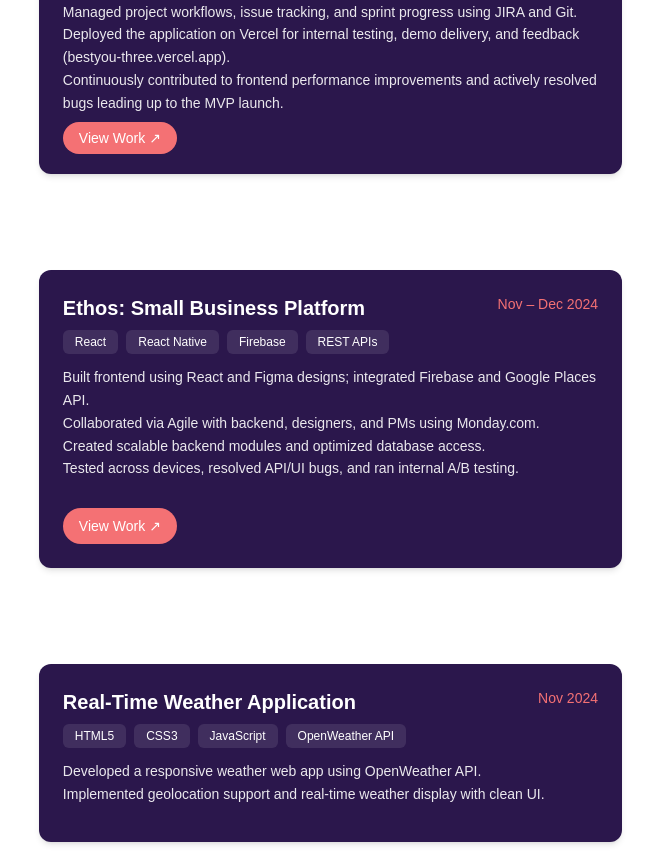
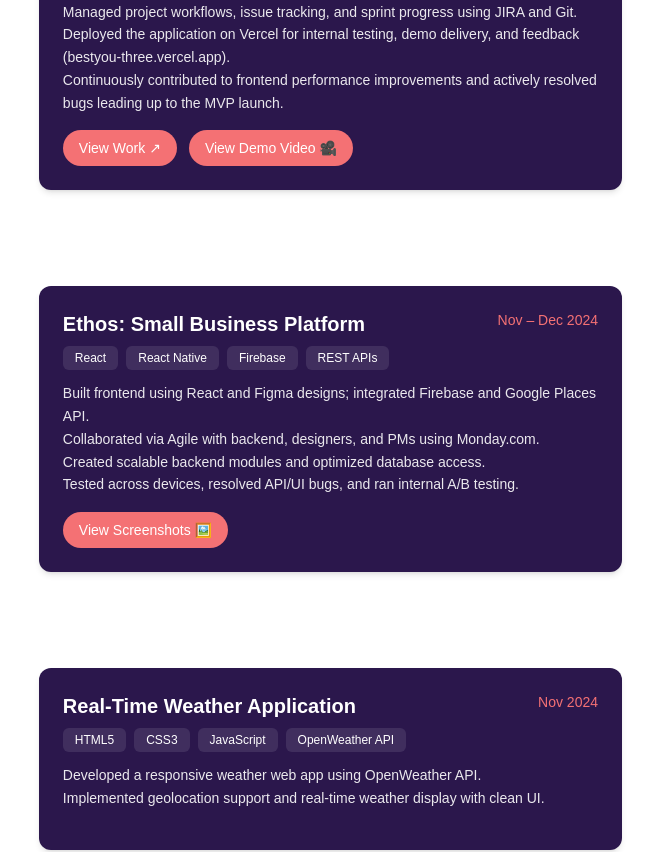
Before and after one commit to VaishnaviNalla2/my-portfolio-vercel, a Next.js app: page / in a window 1280 px wide. Shown: the part 3000-3852 px from the top of the page, without its empty margins (634-1280 px from the left). Built offline with nearby package versions, Linux system fonts and the light colour scheme.

Commit message:
Projects: modal MP4 playback for Whisper AI & Profile Optimizer; update buttons

```diff
--- a/src/components/Projects.tsx
+++ b/src/components/Projects.tsx
@@ -1,26 +1,36 @@
-"use client"
+"use client";
 
-import { useRef, useState } from "react"
-import { motion, useScroll, useTransform } from "framer-motion"
+import { useState } from "react";
+import { motion } from "framer-motion";
 
-const projects = [
+// ----------------- Types ------------------
+interface Project {
+  title: string;
+  date: string;
+  tech: string[];
+  description: string;
+  link?: string;           // Live site
+  video?: string;          // MP4 in /public (served from /videos/..)
+  pdf?: string;            // Document URL
+  screenshots?: string[];  // Image URLs
+}
 
+// ----------------- Data ------------------
+const projects: Project[] = [
   {
     title: "Whisper AI – Privacy-First Emotional Support Chat Interface",
     date: "May 2025 – Present",
-    tech: ["React", "JavaScript", "REST APIs", "Firebase", "Vercel",
-    "Webpack", "OpenAI API", "Agile"],
+    tech: ["React", "JavaScript", "REST APIs", "Firebase", "Vercel", "Webpack", "OpenAI API", "Agile"],
     description: `Designed and built a responsive, multi-page chat interface in React for anonymous journaling and real-time AI-powered support.
 Integrated OpenAI's GPT-based LLM via RESTful APIs to detect emotional abuse patterns and provide empathetic guidance.
 Implemented anonymous session handling, emotion check logic, and a Safe Exit mechanism using Firebase Authentication and Firestore.
 Developed dynamic, accessible UI components including modal dialogs, alert banners, and emotion feedback prompts based on Figma designs.
 Collaborated in an Agile environment with UI/UX designers, backend developers, and AI engineers to iterate on features and improve user experience.
-    Deployed the application to Vercel for internal testing and feedback, ensuring rapid iteration and fast feedback loops.
+Deployed the application to Render for internal testing and feedback, ensuring rapid iteration and fast feedback loops.
 Actively contributed to frontend performance improvements, accessibility compliance, and privacy-focused interactions throughout development.`,
     link: "https://kyrahai.onrender.com/whisper-ai/",
-    video: "https://drive.google.com/file/d/1qV5eRZXLbkEmRcONkMSo386Vz6hllyYJ/view?usp=sharing"
-
-
+    // Your exact file (spaces URL-encoded). File must be at: /public/videos/Kyrah ai Recording 2025-09-26 180406.mp4
+    video: "/videos/Kyrah%20ai%20Recording%202025-09-26%20180406.mp4",
   },
   {
     title: "AI-Driven Profile Optimizer Metrics Dashboard",
@@ -34,10 +44,9 @@ const projects = [
 Deployed the application on Vercel for internal testing, demo delivery, and feedback (bestyou-three.vercel.app).
 Continuously contributed to frontend performance improvements and actively resolved bugs leading up to the MVP launch.`,
     link: "https://bestyou-three.vercel.app",
-    video: "/videos/AIPMBootcampDemo.mp4"
-
+    // TODO: replace with your real file name in /public/videos
+    video: "/videos/AIPMBootcampDemo.mp4",
   },
-
   {
     title: "Ethos: Small Business Platform",
     date: "Nov – Dec 2024",
@@ -46,16 +55,15 @@ const projects = [
 Collaborated via Agile with backend, designers, and PMs using Monday.com.
 Created scalable backend modules and optimized database access.
 Tested across devices, resolved API/UI bugs, and ran internal A/B testing.`,
-    screenshots: ["/images/ethos-1.png", "/images/ethos-2.png"]
+    screenshots: ["/images/ethos-1.png", "/images/ethos-2.png"],
   },
   {
     title: "Real-Time Weather Application",
     date: "Nov 2024",
     tech: ["HTML5", "CSS3", "JavaScript", "OpenWeather API"],
     description: `Developed a responsive weather web app using OpenWeather API.
-Implemented geolocation support and real-time weather display with clean UI.`
+Implemented geolocation support and real-time weather display with clean UI.`,
   },
-
   {
     title: "Fault-Tolerant Distributed System",
     date: "Feb 2024",
@@ -65,9 +73,8 @@ Built Python modules to simulate system failures, store computation state period
 Developed a data redundancy mechanism to replicate critical computation data across nodes, enabling high availability and minimal downtime.
 Validated system robustness through simulated node failures and recovery scenarios, reducing recovery time by 50% and increasing data recovery success rate from 85% to 99%.
 Documented findings in an IEEE-style paper and delivered technical presentations covering architecture, algorithms, and performance analysis.`,
-    link: "https://github.com/VaishnaviNalla2/Enhancing-Fault-Tolerance-in-Distributed-Systems-for-Component-Tree-Computations"
+    link: "https://github.com/VaishnaviNalla2/Enhancing-Fault-Tolerance-in-Distributed-Systems-for-Component-Tree-Computations",
   },
-
   {
     title: "E-Commerce Trust Analytics web app",
     date: "Mar 2023",
@@ -79,7 +86,7 @@ Integrated JFreeChart to visualize trust graphs and product recommendation analy
 Connected frontend to backend using JDBC for seamless data operations and dynamic content rendering.
 Designed and optimized MySQL database for managing users, products, reviews, and trust relationships.
 Performed unit, integration, and acceptance testing to ensure functionality, accuracy, and performance.`,
-    link: "https://github.com/VaishnaviNalla2/Mining-Users-Trust-From-E-Commerce-Reviews-Based-on-Sentiment-Similarity-Analysis"
+    link: "https://github.com/VaishnaviNalla2/Mining-Users-Trust-From-E-Commerce-Reviews-Based-on-Sentiment-Similarity-Analysis",
   },
   {
     title: "Multifunctional Text & Speech Converter",
@@ -90,40 +97,35 @@ Performed unit, integration, and acceptance testing to ensure functionality, acc
 Designed an intuitive UI to enhance user experience, receiving a 4.6/5 usability rating in testing.
 Implemented real-time audio processing for seamless speech recognition.
 Conducted unit testing and debugging to ensure system reliability.`,
-    pdf: "/pdfs/mini-project.pdf"
-  }
+    pdf: "/pdfs/mini-project.pdf",
+  },
+];
 
-]
-
+// ----------------- Component ------------------
 export default function ProjectsScrollReveal() {
-  const ref = useRef(null)
-  const { scrollYProgress } = useScroll({ target: ref })
-  const y = useTransform(scrollYProgress, [0, 1], [0, -300])
-
-  const [openModal, setOpenModal] = useState<number | null>(null)
-  const [openVideoModal, setOpenVideoModal] = useState<number | null>(null)
-  const [openPDFModal, setOpenPDFModal] = useState<number | null>(null);
-
+  const [openShots, setOpenShots] = useState<number | null>(null);
+  const [openPDF, setOpenPDF] = useState<number | null>(null);
+  const [openVideo, setOpenVideo] = useState<number | null>(null);
 
   return (
-    <section id="projects" ref={ref} className="flex flex-col md:flex-row py-32 px-6 gap-16 bg-white">
-      {/* Left Side: Fixed Heading */}
-      <div className="md:w-1/2 md:sticky md:top-1/2 transform md:-translate-y-1/2 self-start flex flex-col items-center text-center relative z-0 px-4">
+    <section id="projects" className="flex flex-col md:flex-row py-32 px-6 gap-16 bg-white">
+      {/* Left Side: Heading */}
+      <div className="md:w-1/2 md:sticky md:top-1/2 md:self-start md:-translate-y-1/2 flex flex-col items-center text-center px-4">
         <h2 className="text-5xl md:text-6xl font-bold text-[#1E1B2E] mb-4">My Projects</h2>
-        <div className="w-20 h-1 bg-[#006A71] mb-6 rounded-full"></div>
+        <div className="w-20 h-1 bg-[#006A71] mb-6 rounded-full" />
         <p className="text-gray-700 text-lg md:text-xl max-w-md leading-relaxed">
           Explore my recent work — projects built using modern stacks and collaborative development approaches.
         </p>
       </div>
 
-      {/* Right Side: Project Blocks */}
+      {/* Right Side: Projects */}
       <div className="md:w-1/2 space-y-24 z-10">
         {projects.map((project, idx) => (
           <motion.div
-            key={idx}
+            key={project.title}
             initial={{ opacity: 0, y: 100 }}
             whileInView={{ opacity: 1, y: 0 }}
-            transition={{ duration: 0.6, delay: idx * 0.15 }}
+            transition={{ duration: 0.6, delay: idx * 0.1 }}
             viewport={{ once: true, amount: 0.3 }}
             className="bg-[#2B174C] p-6 rounded-xl shadow-md text-white"
           >
@@ -131,57 +133,25 @@ export default function ProjectsScrollReveal() {
               <h3 className="text-xl font-semibold max-w-[70%]">{project.title}</h3>
               <span className="text-sm text-[#F47174]">{project.date}</span>
             </div>
+
             <div className="flex flex-wrap gap-2 mb-3">
-              {project.tech.map((tag, i) => (
+              {project.tech.map((tag) => (
                 <span
-                  key={i}
+                  key={`${project.title}-${tag}`}
                   className="bg-white/10 text-white text-xs px-3 py-1 rounded-md font-medium"
                 >
                   {tag}
                 </span>
               ))}
             </div>
+
             <p className="text-sm text-white/90 whitespace-pre-line leading-relaxed mb-3">
               {project.description}
             </p>
 
-            {idx === 0 && (
-              <div className="flex gap-4 mt-4">
-                <a
-                  href={project.link}
-                  target="_blank"
-                  rel="noopener noreferrer"
-                  className="px-4 py-2 bg-[#F47174] text-white text-sm rounded-full font-medium hover:bg-[#e05a5f] transition"
-                >
-                  View Work ↗
-                </a>
-                <button
-                  onClick={() => setOpenVideoModal(idx)}
-                  className="px-4 py-2 bg-[#F47174] text-white text-sm rounded-full font-medium hover:bg-[#e05a5f] transition"
-                >
-                  View Demo Video 🎥
-                </button>
-              </div>
-            )}
-                {project.title === "Multifunctional Text & Speech Converter" && (
-  <button
-    onClick={() => setOpenPDFModal(idx)}
-    className="px-4 py-2 bg-[#F47174] text-white text-sm rounded-full font-medium hover:bg-[#e05a5f] transition"
-  >
-    View Work ↗
-  </button>
-)}
-
-            {project.screenshots && idx !== 0 && (
-              <button
-                onClick={() => setOpenModal(idx)}
-                className="mt-4 px-4 py-2 bg-[#F47174] text-white text-sm rounded-full font-medium hover:bg-[#e05a5f] transition"
-              >
-                View Work ↗
-              </button>
-            )}
-            {/* For projects with only link (GitHub or demo) */}
-            {idx !== 0 && project.link && (
+            <div className="flex flex-wrap gap-3 mt-4">
+              {/* View Work: live site */}
+              {project.link && (
                 <a
                   href={project.link}
                   target="_blank"
@@ -191,75 +161,105 @@ export default function ProjectsScrollReveal() {
                   View Work ↗
                 </a>
               )}
+
+              {/* View Demo Video: MP4 modal */}
+              {project.video && (
+                <button
+                  onClick={() => setOpenVideo(idx)}
+                  className="px-4 py-2 bg-[#F47174] text-white text-sm rounded-full font-medium hover:bg-[#e05a5f] transition"
+                >
+                  View Demo Video 🎥
+                </button>
+              )}
+
+              {/* Optional: Document/PDF & Screenshots */}
+              {project.pdf && (
+                <button
+                  onClick={() => setOpenPDF(idx)}
+                  className="px-4 py-2 bg-[#F47174] text-white text-sm rounded-full font-medium hover:bg-[#e05a5f] transition"
+                >
+                  View Document 📄
+                </button>
+              )}
+              {project.screenshots && (
+                <button
+                  onClick={() => setOpenShots(idx)}
+                  className="px-4 py-2 bg-[#F47174] text-white text-sm rounded-full font-medium hover:bg-[#e05a5f] transition"
+                >
+                  View Screenshots 🖼️
+                </button>
+              )}
+            </div>
           </motion.div>
         ))}
       </div>
 
-      {/* Screenshot Modal */}
-      {openModal !== null && (
-        <div className="fixed inset-0 bg-black bg-opacity-50 backdrop-blur-sm flex items-center justify-center z-50">
+      {/* Screenshots Modal */}
+      {openShots !== null && (
+        <div className="fixed inset-0 bg-black/50 backdrop-blur-sm flex items-center justify-center z-50">
           <div className="bg-white rounded-xl p-6 max-w-2xl w-full relative">
             <button
-              className="absolute top-3 right-3 text-black text-2xl font-bold hover:text-red-600 transition"
-              onClick={() => setOpenModal(null)}
+              onClick={() => setOpenShots(null)}
+              className="absolute top-3 right-3 text-black text-2xl font-bold"
+              aria-label="Close screenshots modal"
             >
               ✖
             </button>
             <h3 className="text-xl font-semibold mb-4 text-center">Project Screenshots</h3>
             <div className="grid grid-cols-1 md:grid-cols-2 gap-4">
-              {projects[openModal]?.screenshots?.map((src, i) => (
-                <img
-                  key={i}
-                  src={src}
-                  alt={`Screenshot ${i + 1}`}
-                  className="rounded-lg border"
-                />
+              {projects[openShots]?.screenshots?.map((src, i) => (
+                <img key={`${src}-${i}`} src={src} alt={`Screenshot ${i + 1}`} className="rounded-lg border" />
               ))}
             </div>
           </div>
         </div>
       )}
 
-{openPDFModal !== null && (
-  <div className="fixed inset-0 bg-black bg-opacity-50 backdrop-blur-sm flex items-center justify-center z-50">
+      {/* PDF Modal */}
+      {openPDF !== null && (
+        <div className="fixed inset-0 bg-black/50 backdrop-blur-sm flex items-center justify-center z-50">
           <div className="bg-white rounded-xl p-6 max-w-4xl w-full relative">
             <button
-        className="absolute top-3 right-3 text-black text-2xl font-bold hover:text-red-600 transition"
-        onClick={() => setOpenPDFModal(null)}
+              onClick={() => setOpenPDF(null)}
+              className="absolute top-3 right-3 text-black text-2xl font-bold"
+              aria-label="Close document modal"
             >
               ×
             </button>
             <h3 className="text-xl font-semibold mb-4 text-center">Project Document</h3>
             <iframe
-        src={projects[openPDFModal].pdf}
+              src={projects[openPDF]?.pdf}
               className="w-full h-[80vh] rounded-lg"
-        frameBorder="0"
+              frameBorder={0}
+              title="Project PDF"
             />
           </div>
         </div>
       )}
 
-
       {/* Video Modal */}
-      {openVideoModal !== null && (
-        <div className="fixed inset-0 bg-black bg-opacity-50 backdrop-blur-sm flex items-center justify-center z-50">
-          <div className="bg-white rounded-xl p-6 max-w-2xl w-full relative">
+      {openVideo !== null && (
+        <div className="fixed inset-0 bg-black/50 backdrop-blur-sm flex items-center justify-center z-50">
+          <div className="bg-white rounded-xl p-6 max-w-3xl w-full relative">
             <button
-              className="absolute top-3 right-3 text-black text-2xl font-bold hover:text-red-600 transition"
-              onClick={() => setOpenVideoModal(null)}
+              onClick={() => setOpenVideo(null)}
+              className="absolute top-3 right-3 text-black text-2xl font-bold"
+              aria-label="Close video modal"
             >
               ×
             </button>
             <h3 className="text-xl font-semibold mb-4 text-center">Demo Video</h3>
             <video
+              key={projects[openVideo]?.video} // reset playback when switching videos
               controls
               autoPlay
+              playsInline
               className="w-full rounded-lg"
-              src={projects[openVideoModal].video}
+              src={projects[openVideo]?.video}
             />
           </div>
         </div>
       )}
     </section>
-  )
+  );
 }
```
Also changed, not shown: 2 other files (tests, documents, lock files or other folders). Lines whose indentation alone changed are shown as unchanged.
